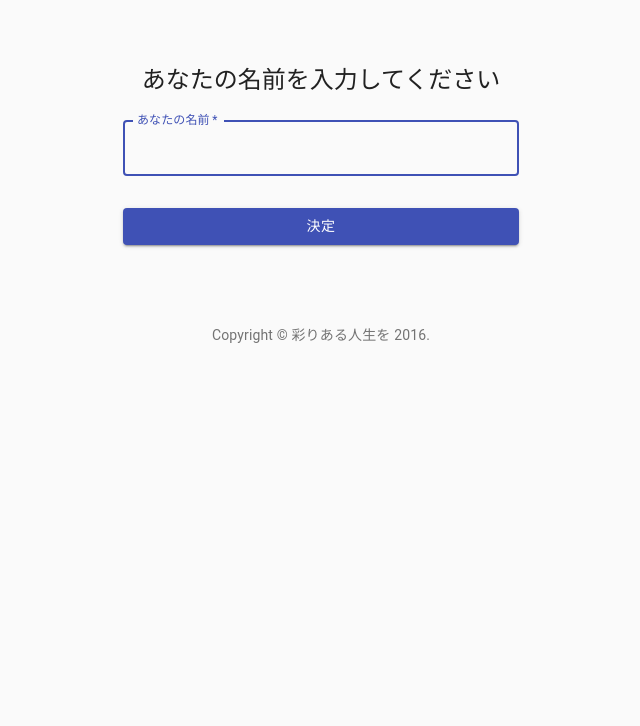
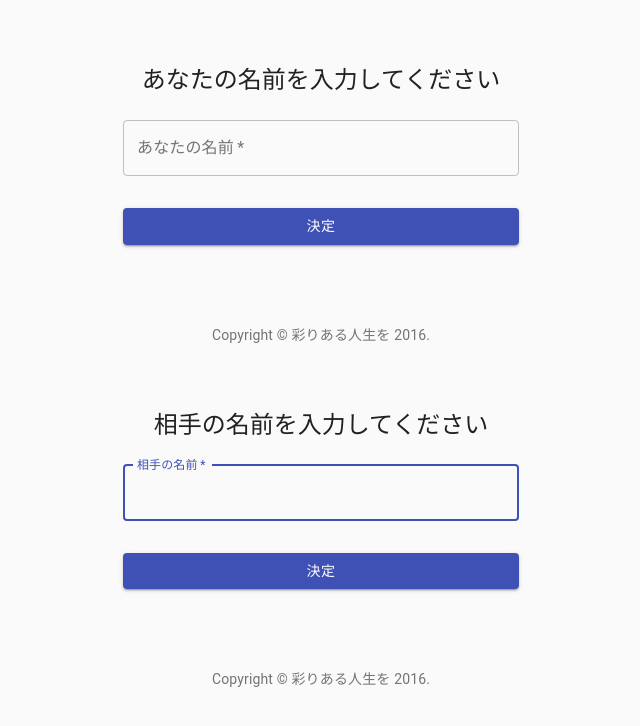
Before and after one commit to billiejoenahema/react-webrtc, a React (Create React App) app: page / in a window 1280 px wide. Shown: the top 726 px of the page, without its empty margins (319-959 px from the left). Built offline with nearby package versions, Linux system fonts and the light colour scheme; no server answers.

Commit message:
create: signin page for remotePeerName

```diff
--- a/src/components/App.js
+++ b/src/components/App.js
@@ -1,4 +1,4 @@
-import React from 'react'
+import React, { useState } from 'react'
 import InputFormLocal from './InputFormLocal'
 import InputFormRemote from './InputFormRemote'
 
@@ -18,10 +18,18 @@ const getMedia = async () => {
 getMedia()
 
 const App = () => {
+  const [localPeerName, setLocalPeerName] = useState('')
+  const [remotePeerName, setRemotePeerName] = useState('')
   return (
     <>
-      <InputFormLocal />
-      <InputFormRemote />
+      <InputFormLocal
+        localPeerName={localPeerName}
+        setLocalPeerName={setLocalPeerName}
+      />
+      <InputFormRemote
+        remotePeerName={remotePeerName}
+        setRemotePeerName={setRemotePeerName}
+      />
     </>
   )
 }
--- a/src/components/InputFormRemote.js
+++ b/src/components/InputFormRemote.js
@@ -1,14 +1,9 @@
 import React from 'react'
-import Avatar from '@material-ui/core/Avatar'
 import Button from '@material-ui/core/Button'
 import CssBaseline from '@material-ui/core/CssBaseline'
 import TextField from '@material-ui/core/TextField'
-import FormControlLabel from '@material-ui/core/FormControlLabel'
-import Checkbox from '@material-ui/core/Checkbox'
 import Link from '@material-ui/core/Link'
-import Grid from '@material-ui/core/Grid'
 import Box from '@material-ui/core/Box'
-import LockOutlinedIcon from '@material-ui/icons/LockOutlined'
 import Typography from '@material-ui/core/Typography'
 import { makeStyles } from '@material-ui/core/styles'
 import Container from '@material-ui/core/Container'
@@ -17,10 +12,10 @@ function Copyright() {
   return (
     <Typography variant="body2" color="textSecondary" align="center">
       {'Copyright © '}
-      <Link color="inherit" href="https://material-ui.com/">
-        Your Website
+      <Link color="inherit" href="https://www.nahema.net/">
+        彩りある人生を
       </Link>{' '}
-      {new Date().getFullYear()}
+      {2016}
       {'.'}
     </Typography>
   );
@@ -47,18 +42,15 @@ const useStyles = makeStyles((theme) => ({
 }))
 
 export default function SignIn() {
+  const label = '相手の名前'
   const classes = useStyles()
-  if (true) return (<></>)
 
   return (
     <Container component="main" maxWidth="xs">
       <CssBaseline />
       <div className={classes.paper}>
-        <Avatar className={classes.avatar}>
-          <LockOutlinedIcon />
-        </Avatar>
         <Typography component="h1" variant="h5">
-          Sign in
+          {label}を入力してください
         </Typography>
         <form className={classes.form} noValidate>
           <TextField
@@ -66,26 +58,9 @@ export default function SignIn() {
             margin="normal"
             required
             fullWidth
-            id="email"
-            label="Email Address"
-            name="email"
-            autoComplete="email"
+            label={label}
+            name="name"
             autoFocus
-          />
-          <TextField
-            variant="outlined"
-            margin="normal"
-            required
-            fullWidth
-            name="password"
-            label="Password"
-            type="password"
-            id="password"
-            autoComplete="current-password"
-          />
-          <FormControlLabel
-            control={<Checkbox value="remember" color="primary" />}
-            label="Remember me"
           />
           <Button
             type="submit"
@@ -94,20 +69,8 @@ export default function SignIn() {
             color="primary"
             className={classes.submit}
           >
-            Sign In
+            決定
           </Button>
-          <Grid container>
-            <Grid item xs>
-              <Link href="#" variant="body2">
-                Forgot password?
-              </Link>
-            </Grid>
-            <Grid item>
-              <Link href="#" variant="body2">
-                {"Don't have an account? Sign Up"}
-              </Link>
-            </Grid>
-          </Grid>
         </form>
       </div>
       <Box mt={8}>
```
